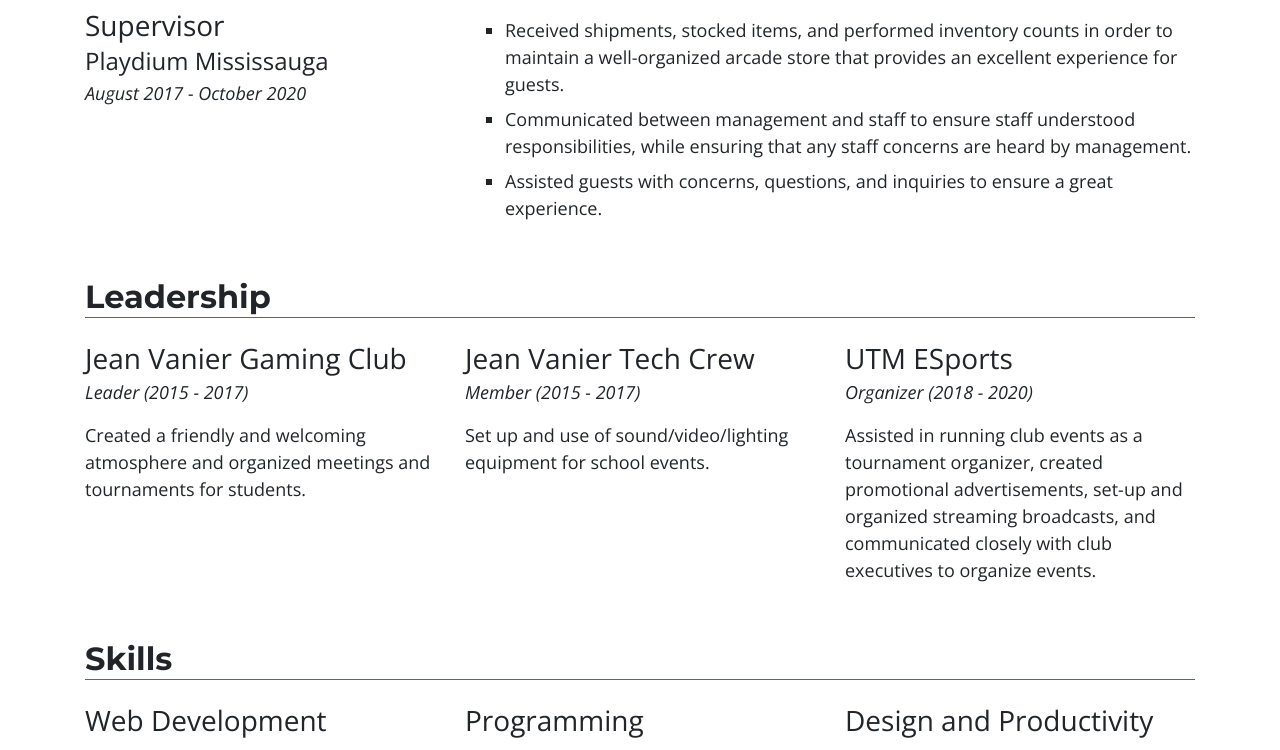
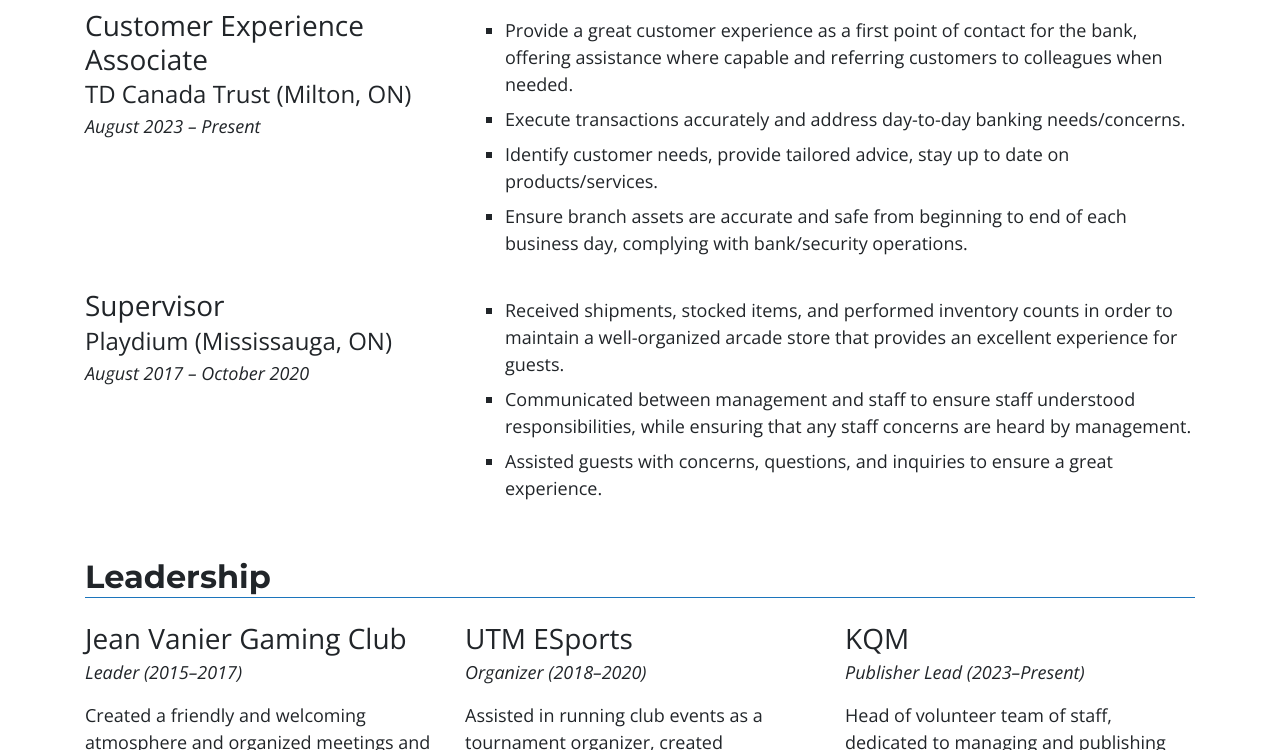
Before and after one commit to nathancabigao/nathancabigao.github.io, a plain HTML site: page html/resume.html in a window 1280 px wide. Shown: the part 748-1498 px from the top of the page. Drawn offline with nearby package versions, Linux system fonts and the light colour scheme.

Commit message:
Update for 4/2025

```diff
--- a/css/style.css
+++ b/css/style.css
@@ -150,7 +150,7 @@ h1, h2, h3, h4, h5, h6 {
 	height: 75vh;
 	max-height: 75vh;
 	object-fit: cover;
-	opacity: 0.9;
+	opacity: 0.8;
   }
 
 
--- a/html/resume.html
+++ b/html/resume.html
@@ -82,7 +82,7 @@
 					<ul>
 						<li>Graduated as an Ontario Scholar</li>
 						<li>Computer Science Awards: 2016, 2017</li>
-						<li>Honor Roll: 2014 - 2017</li>
+						<li>Honour Roll: 2014 - 2017</li>
 					</ul>
 				</div>
 			</div>
@@ -91,9 +91,22 @@
 					<h2>Work Experience</h2>
 				</div>
 				<div class="col-12 col-lg-4 resume-content">
+					<h3>Customer Experience Associate</h3>
+					<h4>TD Canada Trust (Milton, ON)</h4>
+					<i>August 2023 – Present</i>
+				</div>
+				<div class="col-12 col-lg-8 mb-3 resume-content">
+					<ul>
+						<li>Provide a great customer experience as a first point of contact for the bank, offering assistance where capable and referring customers to colleagues when needed.</li>
+						<li>Execute transactions accurately and address day-to-day banking needs/concerns.</li>
+						<li>Identify customer needs, provide tailored advice, stay up to date on products/services.</li>
+						<li>Ensure branch assets are accurate and safe from beginning to end of each business day, complying with bank/security operations.</li>
+					</ul>
+				</div>
+				<div class="col-12 col-lg-4 resume-content">
 					<h3>Supervisor</h3>
-					<h4>Playdium Mississauga</h4>
-					<i>August 2017 - October 2020</i>
+					<h4>Playdium (Mississauga, ON)</h4>
+					<i>August 2017 – October 2020</i>
 				</div>
 				<div class="col-12 col-lg-8 resume-content">
 					<ul>
@@ -112,19 +125,19 @@
 				</div>
 				<div class="col-12 col-lg-4 resume-content">
 					<h3>Jean Vanier Gaming Club</h4>
-					<i>Leader (2015 - 2017)</i>
+					<i>Leader (2015–2017)</i>
 					<p class="mt-3">Created a friendly and welcoming atmosphere and organized meetings and tournaments for students.</p>
 				</div>
 				<div class="col-12 col-lg-4 resume-content">
-					<h3>Jean Vanier Tech Crew</h4>
-					<i>Member (2015 - 2017)</i>
-					<p class="mt-3">Set up and use of sound/video/lighting equipment for school events.</p>
+					<h3>UTM ESports</h4>
+					<i>Organizer (2018–2020)</i>
+					<p class="mt-3">Assisted in running club events as a tournament organizer, created promotional advertisements,
+					set-up and organized streaming broadcasts, and communicated closely with club executives to organize events.</p>
 				</div>
 				<div class="col-12 col-lg-4 resume-content">
-					<h3>UTM ESports</h4>
-					<i>Organizer (2018 - 2020)</i>
-					<p class="mt-3">Assisted in running club events as a tournament organizer, created promotional advertisements,
-					set-up and organized streaming broadcasts, and communicated closely with club executives to organize events.</p>
+					<h3>KQM</h4>
+					<i>Publisher Lead (2023–Present)</i>
+					<p class="mt-3">Head of volunteer team of staff, dedicated to managing and publishing written gaming guides from Google Docs onto user-friendly webpages.</p>
 				</div>
 			</div>
 			<div class="row">
```
Also changed, not shown: html/about.html (+4 -4 lines), index.html (+1 -1 lines), images/about/nathan-cabigao-city-shot.jpg (deleted), images/about/nathan-cabigao-headshot.jpg (added), images/about/nathan-cabigao-headshot2.jpg (added), images/about/nathan-cabigao-japan.jpg (added), images/about/nathan-cabigao-japan2.jpg (added), images/about/nathan-cabigao-raptors.jpg (deleted), images/about/nathan-cabigao-skateboard.jpg (deleted), images/about/nathan-cabigao-sky.jpg (added), images/about/nathan-cabigao.jpg (deleted), images/about/nc-nintendo.jpg (added), images/about/nc-raptors.jpg (added), 1 other file.
